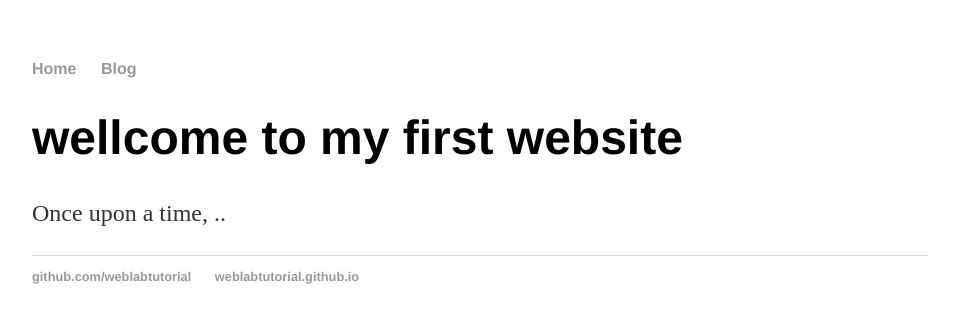
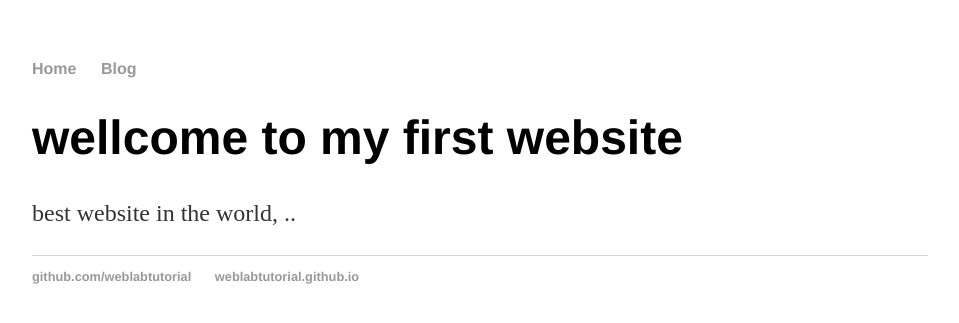
Before and after one commit to abdulrazeg/abdul.github.io, a Jekyll site: the page built from index.html, in a window 1280 px wide. Shown: the top 323 px of the page, without its empty margins (160-1119 px from the left). Built offline with Jekyll 4.4.1, drawn with Linux system fonts in a browser that asks for light colours.

Commit message:
Update index.html
changed the bottom text below the heading

```diff
--- a/index.html
+++ b/index.html
@@ -4,5 +4,5 @@ title: Web Programming
 ---
 <div class="blurb">
  <h1>wellcome to my first website</h1>
- <p>Once upon a time, ..</p>
+ <p>best website in the world, ..</p>
 </div>
```
